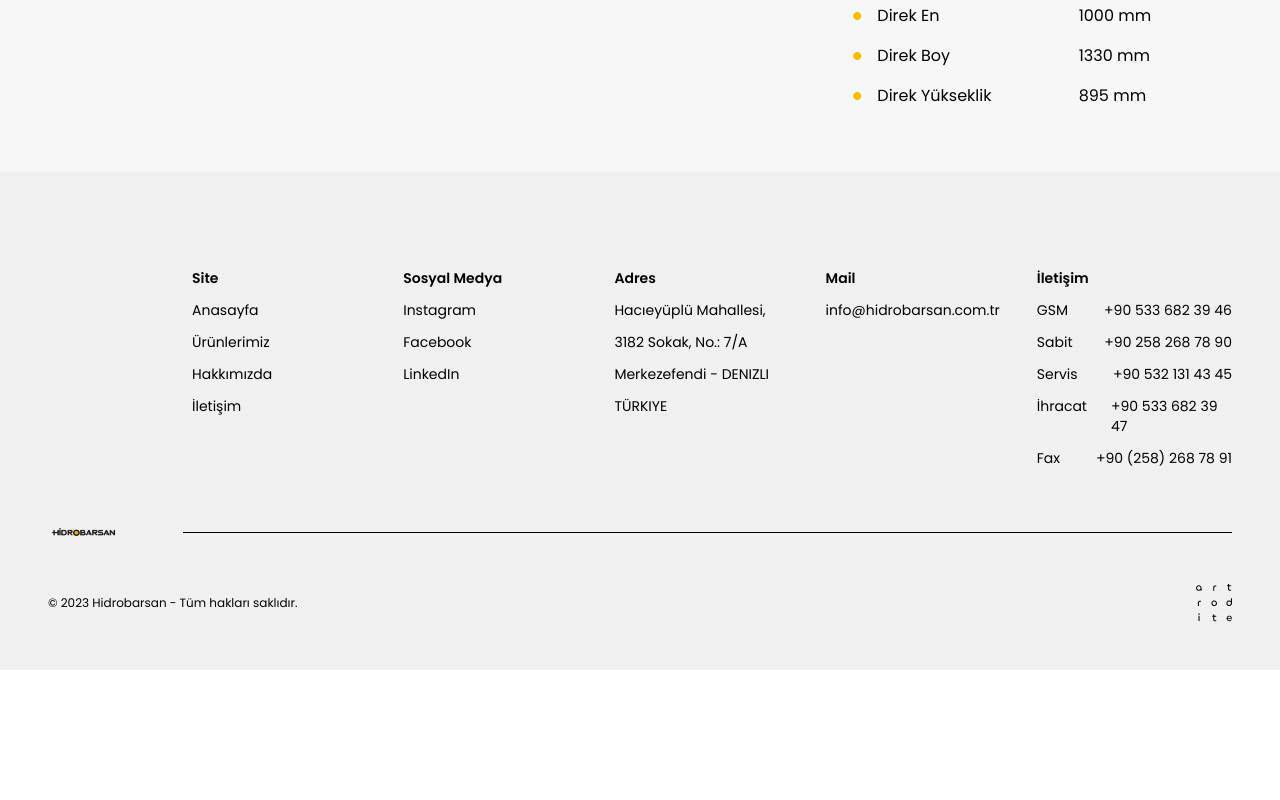
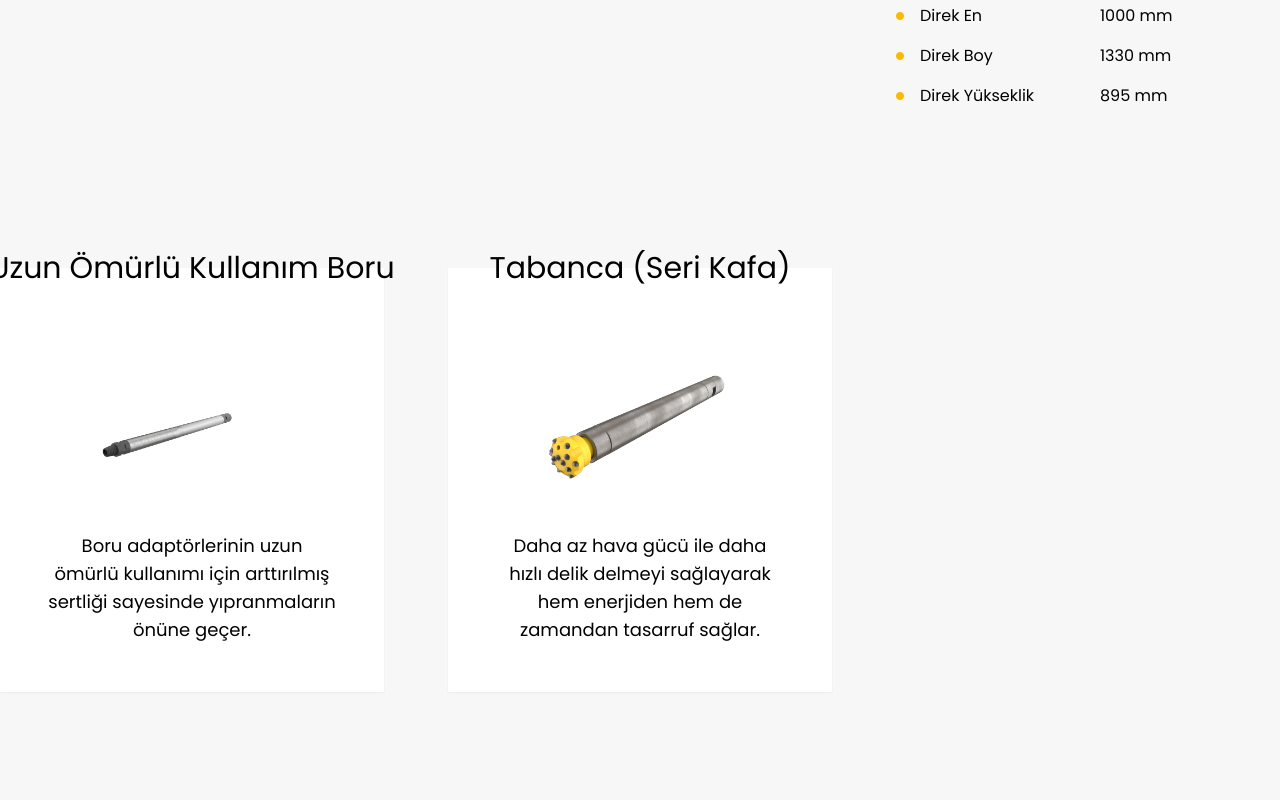
Before and after one commit to artrodite/hidrobarsan-website, a Vue app: page /urunlerimiz/deliciler/108t in a window 1280 px wide. Shown: the part 2000-2800 px from the top of the page. Before the commit the page ends 2670 px from the top, so only its background shows below. Built offline with nearby package versions, Linux system fonts and the light colour scheme; what @tresjs/core would draw is missing.

Commit message:
add(product-details):: accessories

```diff
--- a/src/App.vue
+++ b/src/App.vue
@@ -20,8 +20,7 @@
 import Navbar from "@/components/Navbar.vue";
 import Footer from "@/components/Footer.vue";
 import '@/css/_user.scss';
-import { initFlowbite } from 'flowbite'
-
+import {initFlowbite} from 'flowbite'
 
 export default {
     components: {Footer, Navbar},
--- /dev/null
+++ b/src/components/AccessoryCard.vue
@@ -0,0 +1,29 @@
+<template>
+    <div class="bg-white p-12 relative text-center flex flex-col justify-between transition-all shadow-sm hover:scale-105">
+        <div class="text-3xl whitespace-nowrap absolute top-0 left-1/2 -translate-x-1/2 -translate-y-1/2">
+            {{ accessory.title }}
+        </div>
+        <div class="p-12 flex items-center justify-center">
+            <img :alt="accessory.title + ' image'" :src="accessory.imageUrl">
+        </div>
+        <div class="text-lg">
+            {{ accessory.desc }}
+        </div>
+    </div>
+</template>
+
+<script>
+export default {
+    name: "AccessoryCard",
+    props: {
+        accessory: {
+            type: Object,
+            required: true
+        }
+    }
+}
+</script>
+
+<style scoped>
+
+</style>
--- a/src/datas/deliciler.json
+++ b/src/datas/deliciler.json
@@ -14,34 +14,34 @@
           "/images/products/delici/Y328/2.png",
           "/images/products/delici/Y328/3.png"
         ],
-        "aksesuarlar": [
+        "accessories": [
           {
-            "imageUrl": "/images/products/delici/Y328/aksesuar-1.png",
+            "imageUrl": "/images/products/delici/Y328/aksesuar/aksesuar-1.png",
             "title": "Operatör Kabini",
             "desc": "Yeni sistem operatör kabini sayesinde operatöre daha fazla güvenlik ve kontrol rahatlığı kazandırır."
           },
           {
-            "imageUrl": "/images/products/delici/Y328/aksesuar-2.png",
+            "imageUrl": "/images/products/delici/Y328/aksesuar/aksesuar-2.png",
             "title": "Kızak ve Bom",
             "desc": "Kızak bölümün sağa ve sola, bom bölümünün ise uzama, kısalma kabiliyetiyle; makine hareket ettirilmeden teraziye alınarak merkezlenmeyi kolay biçimde sağlar."
           },
           {
-            "imageUrl": "/images/products/delici/Y328/aksesuar-3.png",
+            "imageUrl": "/images/products/delici/Y328/aksesuar/aksesuar-3.png",
             "title": "Dizel Motor",
             "desc": "47 HP dizel motoru sayesinde daha yüksek eğimde ve zor arazi şartlarında kolayca yürür."
           },
           {
-            "imageUrl": "/images/products/delici/Y328/aksesuar-4.png",
+            "imageUrl": "/images/products/delici/Y328/aksesuar/aksesuar-4.png",
             "title": "Kompresör",
             "desc": "Hem hava hem de hidrolik sistem tek bir motor ile daha güçlü çalışarak tam performans sağlar ve daha hafiftir. "
           },
           {
-            "imageUrl": "/images/products/delici/Y328/aksesuar-5.png",
+            "imageUrl": "/images/products/delici/Y328/aksesuar/aksesuar-5.png",
             "title": "5.5 cm",
             "desc": "Zemine en yakın performans"
           },
           {
-            "imageUrl": "/images/products/delici/Y328/aksesuar-6.png",
+            "imageUrl": "/images/products/delici/Y328/aksesuar/aksesuar-6.png",
             "title": "Boru",
             "desc": "Boru adaptörlerinin uzun ömürlü kullanımı için arttırılmış sertliği sayesinde yıpranmaların önüne geçer."
           }
@@ -126,39 +126,39 @@
           "/images/products/delici/Y327/2.png",
           "/images/products/delici/Y327/3.png"
         ],
-        "aksesuarlar": [
+        "accessories": [
           {
-            "imageUrl": "/images/products/delici/Y327/aksesuar-1.png",
+            "imageUrl": "/images/products/delici/Y327/aksesuar/aksesuar-1.png",
             "title": "Operatör Kabini",
             "desc": "Yeni sistem operatör kabini sayesinde operatöre daha fazla güvenlik ve kontrol rahatlığı kazandırır."
           },
           {
-            "imageUrl": "/images/products/delici/Y327/aksesuar-6.png",
+            "imageUrl": "/images/products/delici/Y327/aksesuar/aksesuar-6.png",
             "title": "Boru",
             "desc": "Boru adaptörlerinin uzun ömürlü kullanımı için arttırılmış sertliği sayesinde yıpranmaların önüne geçer."
           },
           {
-            "imageUrl": "/images/products/delici/Y327/aksesuar-2.png",
+            "imageUrl": "/images/products/delici/Y327/aksesuar/aksesuar-2.png",
             "title": "Kızak ve Bom",
             "desc": "Kızak bölümün sağa ve sola, bom bölümünün ise uzama, kısalma kabiliyetiyle; makine hareket ettirilmeden teraziye alınarak merkezlenmeyi kolay biçimde sağlar."
           },
           {
-            "imageUrl": "/images/products/delici/Y327/aksesuar-3.png",
+            "imageUrl": "/images/products/delici/Y327/aksesuar/aksesuar-3.png",
             "title": "Dizel Motor",
             "desc": "47 HP dizel motoru sayesinde daha yüksek eğimde ve zor arazi şartlarında kolayca yürür."
           },
           {
-            "imageUrl": "/images/products/delici/Y327/aksesuar-4.png",
+            "imageUrl": "/images/products/delici/Y327/aksesuar/aksesuar-4.png",
             "title": "Hidrolik Kelepçe",
             "desc": "Boru sökme ve takma işlemini kolaylaştırmak için hidrolik kelepçe sistemine sahiptir."
           },
           {
-            "imageUrl": "/images/products/delici/Y327/aksesuar-5.png",
+            "imageUrl": "/images/products/delici/Y327/aksesuar/aksesuar-5.png",
             "title": "5.5 cm",
             "desc": "Zemine en yakın performans"
           },
           {
-            "imageUrl": "/images/products/delici/Y327/aksesuar-7.png",
+            "imageUrl": "/images/products/delici/Y327/aksesuar/aksesuar-7.png",
             "title": "Kompresör",
             "desc": "Hem hava hem de hidrolik sistem tek bir motor ile daha güçlü çalışarak tam performans sağlar ve daha hafiftir."
           }
@@ -241,14 +241,14 @@
         "images": [
           "/images/products/delici/108T/1.png"
         ],
-        "aksesuarlar": [
+        "accessories": [
           {
-            "imageUrl": "/images/products/delici/180T/aksesuar-1.png",
+            "imageUrl": "/images/products/delici/108T/aksesuar/aksesuar-1.png",
             "title": "Uzun Ömürlü Kullanım Boru",
             "desc": "Boru adaptörlerinin uzun ömürlü kullanımı için arttırılmış sertliği sayesinde yıpranmaların önüne geçer."
           },
           {
-            "imageUrl": "/images/products/delici/180T/aksesuar-2.png",
+            "imageUrl": "/images/products/delici/108T/aksesuar/aksesuar-2.png",
             "title": "Tabanca (Seri Kafa)",
             "desc": "Daha az hava gücü ile daha hızlı delik delmeyi sağlayarak hem enerjiden hem de zamandan tasarruf sağlar."
           }
--- a/src/views/ProductDetailsView.vue
+++ b/src/views/ProductDetailsView.vue
@@ -15,7 +15,7 @@
             <span class="absolute top-3/4 left-1/2 -translate-y-1/2 -translate-x-1/2">Detayları gör <i
                     class="fa fa-chevron-down"/> </span>
         </div>
-        <div class="h-96 w-1/2 mx-auto mb-40">
+        <div v-if="!!productDetails.videoUrl" class="h-96 w-1/2 mx-auto mb-40">
             <iframe
                     :src="productDetails.videoUrl"
                     height="100%"
@@ -23,16 +23,16 @@
                     width="100%"
             />
         </div>
-        <div class="flex justify-between">
-            <div class="w-1/2">
+        <div class="grid grid-cols-3 justify-between gap-16">
+            <div class="col-span-2">
+                <!--Swiper-->
                 <swiper :navigation="true" :slides-per-view="1">
-                    <!--                    :pagination="{ clickable: true }" :slides-per-view="1" :space-between="50" navigation-->
                     <swiper-slide v-for="(imageUrl, index) in productDetails.images" :key="index">
                         <img :src="imageUrl" alt="imageUrl">
                     </swiper-slide>
                 </swiper>
             </div>
-            <div class="w-1/3">
+            <div>
                 <div class="mb-4 font-bold">
                     Teknik özellikler
                 </div>
@@ -63,6 +63,10 @@
 
             </div>
         </div>
+        <div class="grid grid-cols-3 gap-16 py-36">
+            <AccessoryCard v-for="(accessory, index) in productDetails.accessories" :key="index"
+                           :accessory="accessory"/>
+        </div>
     </div>
 </template>
 
@@ -72,13 +76,14 @@ import telliKesiciler from "@/datas/telliKesiciler.json";
 import zincirliKesiciler from "@/datas/zincirliKesiciler.json";
 import deliciler from "@/datas/deliciler.json";
 import MachineModel from "@/components/MachineModel.vue";
+import AccessoryCard from "@/components/AccessoryCard.vue";
 import {Swiper, SwiperSlide} from 'swiper/vue';
 import 'swiper/css';
-
 
 export default {
     name: "ProductDetails",
     components: {
+        AccessoryCard,
         MachineModel,
         Swiper,
         SwiperSlide
@@ -86,13 +91,16 @@ export default {
     data() {
         return {
             product: {},
-            productDetails: {}
+            productDetails: {},
         }
     },
-    mounted() {
+    async mounted() {
+        await this.checkProductType()
+
+    },
+    methods: {
+        checkProductType() {
             const productType = this.$route.name;
-        console.log(productType);
-
             if (productType === 'delici-detay') {
                 this.product = deliciler.deliciler.find(delici => delici.name.toLowerCase() === this.$route.params.name);
                 this.productDetails = this.product.details
@@ -104,12 +112,10 @@ export default {
             }
             if (productType === 'zincirli-kesici-detay') {
                 this.product = zincirliKesiciler.zincirliKesiciler.find(kesici => kesici.name.toLowerCase() === this.$route.params.name);
-
             }
+        },
     }
 }
 </script>
-
-<style scoped>
-
+<style lang="scss" scoped>
 </style>
```
Lines whose indentation alone changed are shown as unchanged.
